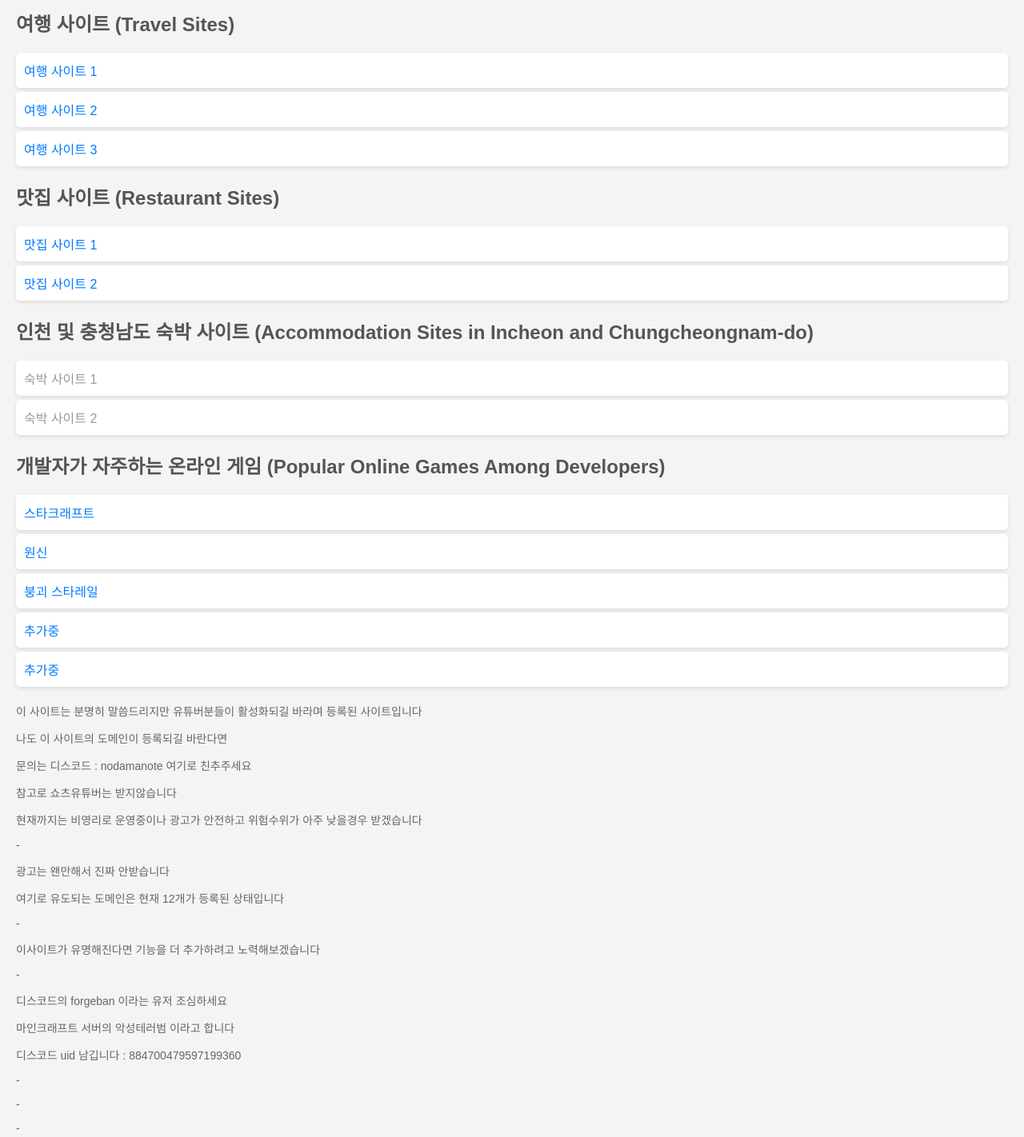
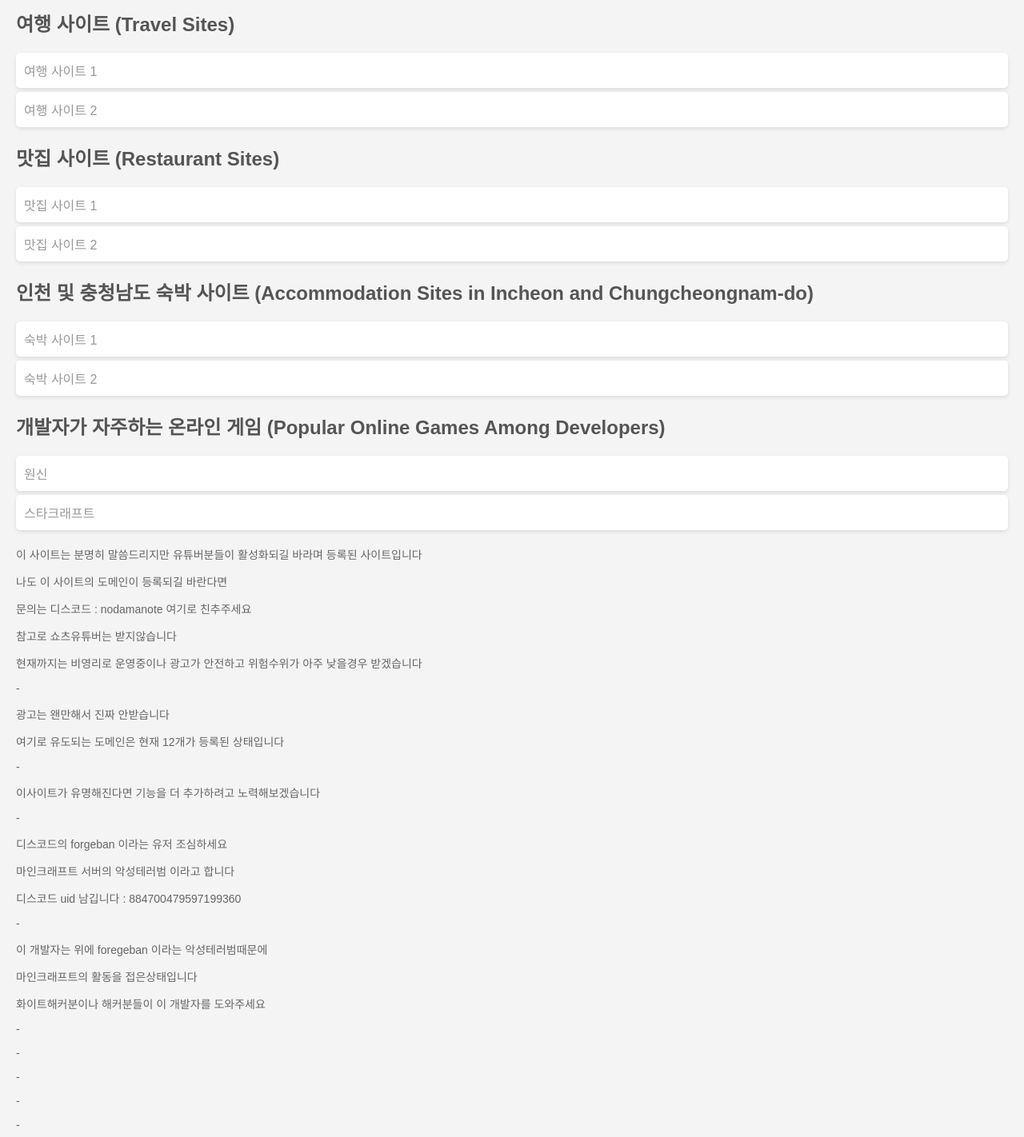
Before and after one commit to NoteBlockMR/ytkorealink, a plain HTML site: page index.html in a window 1280 px wide. Shown: the part 240-1662 px from the top of the page at 80% size. Drawn offline with Linux system fonts and the light colour scheme.

Commit message:
Update index.html

```diff
--- a/index.html
+++ b/index.html
@@ -53,15 +53,14 @@
 
     <h2>여행 사이트 (Travel Sites)</h2>
     <ul>
-        <li><a href="https://example.com/travel1" target="_blank">여행 사이트 1</a></li>
-        <li><a href="https://example.com/travel2" target="_blank">여행 사이트 2</a></li>
-        <li><a href="https://example.com/travel3" target="_blank">여행 사이트 3</a></li>
+        <li><a href="#" onclick="return false;" style="color: #999; cursor: not-allowed;">여행 사이트 1</a></li>
+        <li><a href="#" onclick="return false;" style="color: #999; cursor: not-allowed;">여행 사이트 2</a></li>
     </ul>
 
     <h2>맛집 사이트 (Restaurant Sites)</h2>
     <ul>
-        <li><a href="https://example.com/restaurant1" target="_blank">맛집 사이트 1</a></li>
-        <li><a href="https://example.com/restaurant2" target="_blank">맛집 사이트 2</a></li>
+        <li><a href="#" onclick="return false;" style="color: #999; cursor: not-allowed;">맛집 사이트 1</a></li>
+        <li><a href="#" onclick="return false;" style="color: #999; cursor: not-allowed;">맛집 사이트 2</a></li>
     </ul>
 
     <h2>인천 및 충청남도 숙박 사이트 (Accommodation Sites in Incheon and Chungcheongnam-do)</h2>
@@ -72,11 +71,8 @@
 
 	<h2>개발자가 자주하는 온라인 게임 (Popular Online Games Among Developers)</h2>
     <ul>
-        <li><a href="https://example.com/sc" target="_blank">스타크래프트</a></li>
-        <li><a href="https://example.com/genshin" target="_blank">원신</a></li>
-        <li><a href="https://example.com/honkai" target="_blank">붕괴 스타레일</a></li>
-        <li><a href="https://example.com/other1" target="_blank">추가중</a></li>
-        <li><a href="https://example.com/other2" target="_blank">추가중</a></li>
+        <li><a href="#" onclick="return false;" style="color: #999; cursor: not-allowed;">원신</a></li>
+        <li><a href="#" onclick="return false;" style="color: #999; cursor: not-allowed;">스타크래프트</a></li>
     </ul>
 
     <div class="description">
@@ -94,9 +90,10 @@
         <p>디스코드의 forgeban 이라는 유저 조심하세요</p>
         <p>마인크래프트 서버의 악성테러범 이라고 합니다</p>
         <p>디스코드 uid 남깁니다 : 884700479597199360</p>
-        <p>-</p>
-        <p>-</p>
-        <p>-</p>
+		<p>-</p>
+        <p>이 개발자는 위에 foregeban 이라는 악성테러범때문에</p>
+        <p>마인크래프트의 활동을 접은상태입니다</p>
+        <p>화이트해커분이나 해커분들이 이 개발자를 도와주세요</p>
         <p>-</p>
         <p>-</p>
         <p>-</p>
```
